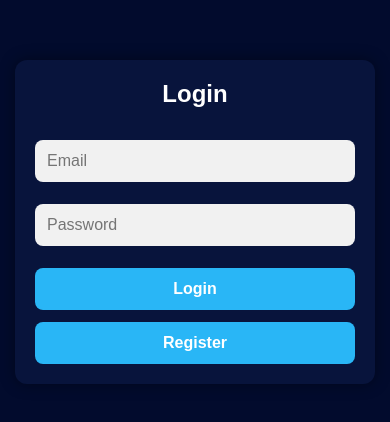
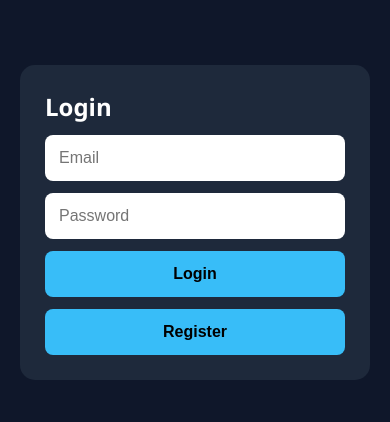
Before and after one commit to koti63888-a11y/quiz-app, a React (Create React App) app in the folder myapp/: page / in a window 390 px wide. Shown: the part 200-622 px from the top of the page. Built offline with nearby package versions, Linux system fonts and the light colour scheme.

Commit message:
clean mobile css

```diff
--- a/myapp/src/App.css
+++ b/myapp/src/App.css
@@ -1,120 +1,87 @@
+* {
+  margin: 0;
+  padding: 0;
+  box-sizing: border-box;
+}
+
 body {
-  margin: 0;
-  font-family: "Segoe UI", sans-serif;
+  font-family: "Segoe UI", Arial, sans-serif;
   background: #0f172a;
   color: white;
+  overflow-x: hidden;
 }
 
-/* Center */
+/* Login/Register */
 .center-container {
+  min-height: 100vh;
+  width: 100%;
   display: flex;
   justify-content: center;
   align-items: center;
-  height: 100vh;
+  padding: 20px;
 }
 
-/* Card */
 .card {
+  width: 100%;
+  max-width: 400px;
   background: #1e293b;
-  padding: 30px;
+  padding: 25px;
   border-radius: 15px;
-  width: 350px;
-  box-shadow: 0px 0px 20px rgba(0,0,0,0.5);
 }
 
-/* Inputs */
-input, select, textarea {
+/* Common */
+input,
+select,
+textarea,
+button {
   width: 100%;
-  padding: 12px;
-  margin: 10px 0;
+  padding: 14px;
+  margin-top: 12px;
   border-radius: 8px;
   border: none;
+  font-size: 16px;
 }
 
-/* Button */
 button {
-  width: 100%;
-  padding: 12px;
-  margin-top: 10px;
   background: #38bdf8;
-  border: none;
   color: black;
   font-weight: bold;
-  border-radius: 8px;
   cursor: pointer;
 }
 
-button:hover {
-  background: #0ea5e9;
-}
-
-/* Dashboard layout */
+/* Dashboard */
 .dashboard {
-  padding: 40px;
+  width: 100%;
+  min-height: 100vh;
+  padding: 25px;
 }
 
 .dashboard h2 {
+  font-size: 28px;
   margin-bottom: 20px;
 }
 
 .dashboard button {
-  width: auto;
-  margin-right: 10px;
-}/* centered pages */
-.center-container {
-  display: flex;
-  justify-content: center;
-  align-items: center;
-  height: 100vh;
+  width: 100%;
+  max-width: 350px;
+  display: block;
 }
 
-/* dashboard full layout */
-.dashboard {
-  padding: 40px;
-}.quiz-card {
-  width: 600px;
-  max-height: 80vh;
+/* Quiz */
+.quiz-card {
+  width: 100%;
+  max-width: 650px;
+  margin: 20px auto;
+  max-height: 85vh;
   overflow-y: auto;
   background: #1e293b;
   padding: 20px;
-  border-radius: 12px;
+  border-radius: 15px;
 }
 
 .question-box {
   margin-bottom: 20px;
   padding: 15px;
-  background: #0f172a;
-  border-radius: 10px;
-}
-
-.option {
-  display: block;
-  padding: 8px;
-  margin: 5px 0;
-  background: #1e293b;
-  border-radius: 6px;
-  cursor: pointer;
-}
-
-.option input {
-  margin-right: 10px;
-}
-
-.submit-btn {
-  margin-top: 20px;
-  background: #22c55e;
-}.quiz-card {
-  width: 650px;
-  max-height: 85vh;
-  overflow-y: auto;
-  background: #1e293b;
-  padding: 25px;
-  border-radius: 15px;
-}
-
-.question-box {
-  margin-bottom: 25px;
-  padding: 20px;
   background: #0f172a;
   border-radius: 12px;
 }
@@ -122,14 +89,11 @@ button:hover {
 .option-card {
   display: flex;
   align-items: center;
-  gap: 15px;
-
+  gap: 12px;
   background: #1e293b;
   margin-top: 10px;
   padding: 12px;
   border-radius: 10px;
-
-  cursor: pointer;
 }
 
 .option-card input {
@@ -137,184 +101,22 @@ button:hover {
   height: 18px;
 }
 
-.option-label {
-  width: 35px;
-  height: 35px;
-
-  background: #38bdf8;
-  color: black;
-
-  display: flex;
-  justify-content: center;
-  align-items: center;
-
-  border-radius: 50%;
-  font-weight: bold;
-}
-
-.submit-btn {
-  margin-top: 20px;
-  background: #22c55e;
-}/* FLOATING BUTTON */
-.floating-btn {
-  position: fixed;
-
-  top: 20px;
-  right: 20px;
-
-  width: 55px;
-  height: 55px;
-
-  border-radius: 50%;
-  border: none;
-
-  background: #38bdf8;
-  color: black;
-
-  font-size: 24px;
-  font-weight: bold;
-
-  cursor: pointer;
-
-  z-index: 1000;
-
-  box-shadow: 0px 4px 10px rgba(0,0,0,0.4);
-}
-
-/* POPUP MENU */
-.popup-menu {
-  position: fixed;
-
-  top: 85px;
-  right: 20px;
-
-  width: 220px;
-
-  background: #1e293b;
-
-  padding: 15px;
-
-  border-radius: 12px;
-
-  display: flex;
-  flex-direction: column;
-
-  gap: 10px;
-
-  z-index: 1000;
-
-  box-shadow: 0px 4px 15px rgba(0,0,0,0.5);
-}
-
-.popup-menu button {
-  width: 100%;
-}/* RESET */
-
-*{
-  margin: 0;
-  padding: 0;
-  box-sizing: border-box;
-}
-
-/* BODY */
-
-body{
-  width: 100%;
-  overflow-x: hidden;
-  font-family: Arial, sans-serif;
-  background: #020b2d;
-  color: white;
-}
-
-/* CENTER CONTAINER */
-
-.center-container{
-  width: 100%;
-  min-height: 100vh;
-
-  display: flex;
-  justify-content: center;
-  align-items: center;
-
-  padding: 15px;
-}
-
-/* CARD */
-
-.card{
-  width: 100%;
-  max-width: 400px;
-
-  background: #08143c;
-
-  padding: 20px;
-
-  border-radius: 12px;
-
-  box-shadow: 0px 0px 15px rgba(0,0,0,0.4);
-}
-
-/* TITLE */
-
-.card h2{
-  margin-bottom: 20px;
-  text-align: center;
-}
-
-/* INPUTS */
-
-input,
-select,
-button{
-  width: 100%;
-
-  padding: 12px;
-
-  margin-top: 12px;
-
-  border: none;
-
-  border-radius: 8px;
-
-  font-size: 16px;
-}
-
-/* INPUT */
-
-input,
-select{
-  background: #f1f1f1;
-}
-
-/* BUTTON */
-
-button{
-  background: #29b6f6;
-  color: white;
-  font-weight: bold;
-  cursor: pointer;
-}
-
-button:hover{
-  opacity: 0.9;
-}
-
-/* MOBILE */
-
-@media screen and (max-width: 600px){
-
-  .card{
+/* Mobile */
+@media screen and (max-width: 600px) {
+  .card {
     max-width: 100%;
   }
 
-  .card h2{
-    font-size: 24px;
+  .dashboard {
+    padding: 20px;
   }
 
-  input,
-  select,
-  button{
-    font-size: 16px;
+  .dashboard h2 {
+    font-size: 26px;
   }
 
+  .quiz-card {
+    max-width: 100%;
+    padding: 15px;
+  }
 }
```
